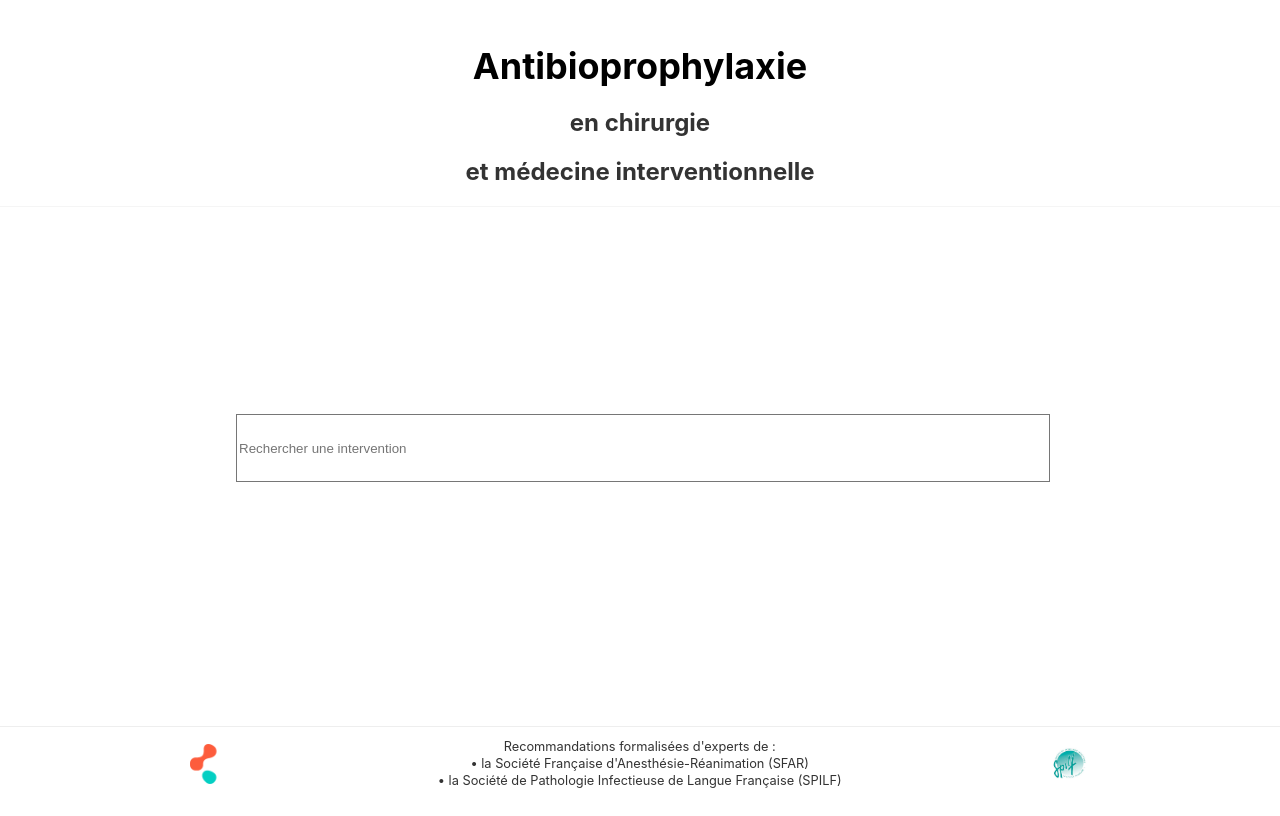
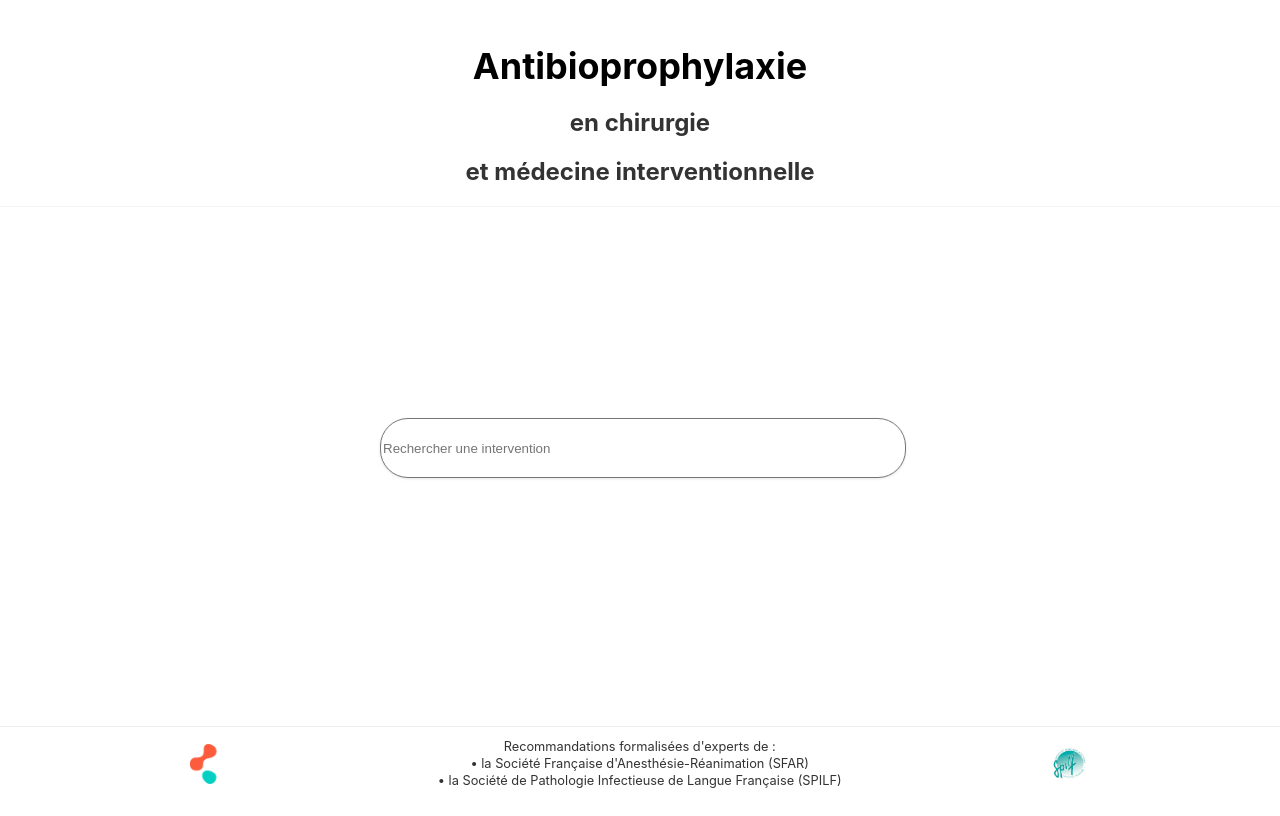
Before and after one commit to tomboulier/recos-antibioprophylaxie-SFAR, a Vue app in the folder frontend/: page / in a window 1280 px wide. Built offline with nearby package versions, Linux system fonts and the light colour scheme.

Commit message:
style: augmentation de la largeur de la barre de recherche et bordures plus arrondies

```diff
--- a/frontend/src/App.vue
+++ b/frontend/src/App.vue
@@ -86,8 +86,8 @@ const handleSearch = (query) => {
 
     <!-- Zone principale pour la recherche et les résultats avec centrage vertical -->
     <div style="flex: 1; display: flex; flex-direction: column; justify-content: center; align-items: center; padding: 20px;">
-      <!-- Barre de recherche centrée avec plus d'espace (2/3 de l'écran) -->
-      <div style="width: 100%; max-width: 66%; margin: 0 auto; display: flex; justify-content: center; align-items: center;">
+      <!-- Barre de recherche beaucoup plus large avec espacement optimal -->
+      <div style="width: 100%; max-width: 520px; margin: 0 auto; display: flex; justify-content: center; align-items: center;">
         <SearchBar @search="handleSearch" />
       </div>
 
--- a/frontend/src/components/SearchBar.vue
+++ b/frontend/src/components/SearchBar.vue
@@ -50,10 +50,9 @@ watch(searchInput, (newValue) => {
       v-model="searchInput"
       type="text"
       placeholder="Rechercher une intervention"
-      class="w-full px-8 py-5 bg-white border border-gray-200 rounded-3xl text-gray-800 shadow-sm text-xl
-            focus:outline-none focus:border-gray-300 placeholder-gray-500"
+      class="w-full px-6 py-3 bg-white border border-gray-300 text-gray-800 text-lg placeholder-gray-500"
       @input="handleSearch"
-      style="height: 64px; min-width: 100%;"
+      style="height: 56px; min-width: 100%; border-radius: 28px; box-shadow: 0 1px 3px rgba(0,0,0,0.1);"
     />
 
     <!-- Bouton de réinitialisation (X) visible uniquement quand il y a du texte -->
```
